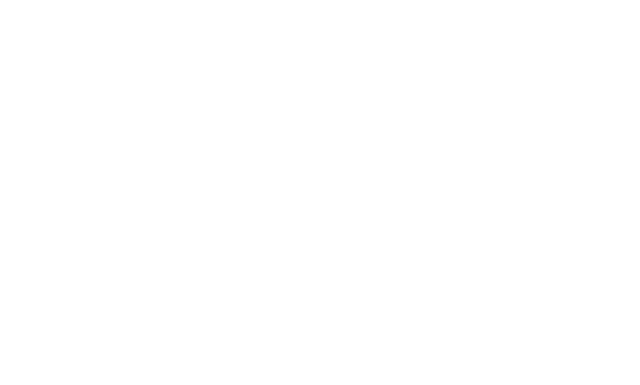
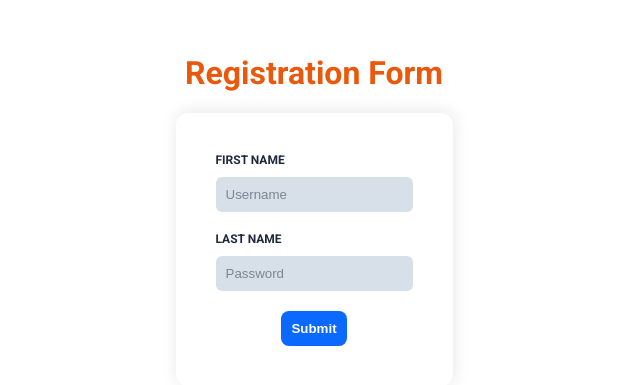
Before and after one commit to nokhalal-mahato/react-assignments, a React (Create React App) app: page /RegitrationForm in a window 1280 px wide. Shown: the part 191-576 px from the top of the page, without its empty margins (326-966 px from the left). Built offline with nearby package versions, Linux system fonts and the light colour scheme.

Commit message:
resgistration-form

```diff
--- a/src/App.js
+++ b/src/App.js
@@ -36,6 +36,7 @@
 import { Switch,Route } from "react-router-dom";
 import MainApp from './main';
 import NxtTrendz from './components/NxtTrendz';
+import RegistrationForm from './components/RegistrationForm';
 
 
 const App=() =>{
@@ -78,6 +79,7 @@
         <Route exact path="/CryptoTracker" component={CryptoTracker} />
         <Route path="/IplDashboard" component={IplDashboard} />
         <Route path="/NxtTrendz" component={NxtTrendz} />
+        <Route path="/RegitrationForm" component={RegistrationForm} />
       </Switch>
     </div>
   );
--- /dev/null
+++ b/src/components/RegistrationForm/index.css
@@ -0,0 +1,48 @@
+.registration-form-page{
+    display: flex;
+    justify-content: center;
+    align-items: center;
+    flex-direction: column;
+    height: 100%;
+}
+.registration-form-container{
+    box-shadow: 1px -1px 17px 0px rgba(0,0,0,0.10);
+    display: flex;
+    flex-direction: column;
+    align-items: flex-start;
+    border-radius: 12px;
+    padding:40px;
+}
+.registration-form-header{
+    color: #ea580c;
+}
+.registration-form-input-label{
+    color: #1e293b;
+    font-weight: bold;
+    font-size: 12px;
+    margin-bottom: 10px;
+}
+.registration-form-input-field{
+    background-color: #d7dfe9;
+    border: 0px;
+    padding: 10px;
+    border-radius:6px;
+    margin-bottom: 20px;
+}
+
+.registration-form-error-message{
+    color: red;
+    font-size: 11px;
+}
+.registration-form-login-button{
+    border-radius: 8px;
+    background-color: #0b69ff;
+    color: white;
+    font-weight: bold;
+    border: 0px;
+    padding:10px;
+    margin: auto;
+}
+.registration-form-input-error{
+
+}
--- /dev/null
+++ b/src/components/RegistrationForm/index.js
@@ -0,0 +1,104 @@
+import { Component } from "react";
+import "./index.css";
+
+class RegistrationForm extends Component {
+  state = {
+    firstname: "",
+    lastName: "",
+    lastNameError: false,
+    firstnameError: false,
+    submitSuccess: false,
+  };
+
+  onSubmitSuccess = () => {
+    this.setState({ submitSuccess: true });
+  };
+
+  submitForm = (event) => {
+    event.preventDefault();
+    const { lastName, firstname } = this.state;
+    if (firstname.length === 0) {
+      this.setState({ firstnameError: true });
+    }
+    if (lastName.length === 0) {
+      this.setState({ lastNameError: true });
+    }
+    if (firstname.length > 0 && lastName.length > 0) {
+      this.onSubmitSuccess();
+    }
+  };
+
+  onChangeFirstName = (event) => {
+    this.setState({ firstname: event.target.value,firstnameError:false });
+  };
+
+  onChangeLastName = (event) => {
+    this.setState({ lastName: event.target.value, lastNameError: false });
+  };
+  onBlurFirstName = () => {
+    const { firstname } = this.state;
+    if (firstname.length === 0) {
+      this.setState({ firstnameError: true });
+    }
+  };
+  onBlurLastName = () => {
+    const { lastName } = this.state;
+    if (lastName.length === 0) {
+      this.setState({ lastNameError: true });
+    }
+  };
+
+  render() {
+    const {
+      firstname,
+      lastName,
+      lastNameError,
+      firstnameError,
+      submitSuccess,
+    } = this.state;
+    return (
+      <div className="registration-form-page">
+        <h1 className="registration-form-header">Registration Form</h1>
+        {!submitSuccess && (
+          <form
+            className="registration-form-container"
+            onSubmit={this.submitForm}
+          >
+            <label className="registration-form-input-label">FIRST NAME</label>
+            <input
+              type="text"
+              className={`registration-form-input-field ${
+                firstnameError ? "registration-form-input-error" : ""
+              }`}
+              value={firstname}
+              placeholder="Username"
+              onChange={this.onChangeFirstName}
+              onBlur={this.onBlurFirstName}
+            />
+            {firstnameError && (
+              <p className="registration-form-error-message">Required</p>
+            )}
+            <label className="registration-form-input-label">LAST NAME</label>
+            <input
+              type="text"
+              className={`registration-form-input-field ${
+                lastNameError ? "registration-form-input-error" : ""
+              }`}
+              value={lastName}
+              placeholder="Password"
+              onChange={this.onChangeLastName}
+              onBlur={this.onBlurLastName}
+            />
+            {lastNameError && (
+              <p className="registration-form-error-message">Required</p>
+            )}
+            <button type="submit" className="registration-form-login-button">
+              Submit
+            </button>
+          </form>
+        )}
+      </div>
+    );
+  }
+}
+export default RegistrationForm;
--- a/src/main.js
+++ b/src/main.js
@@ -108,6 +108,9 @@
         <li>
           <Link to="/NxtTrendz">NxtTrendz</Link>
         </li>
+        <li>
+          <Link to="/RegitrationForm">Regitration Form</Link>
+        </li>
       </ol>
     );
 }
```
